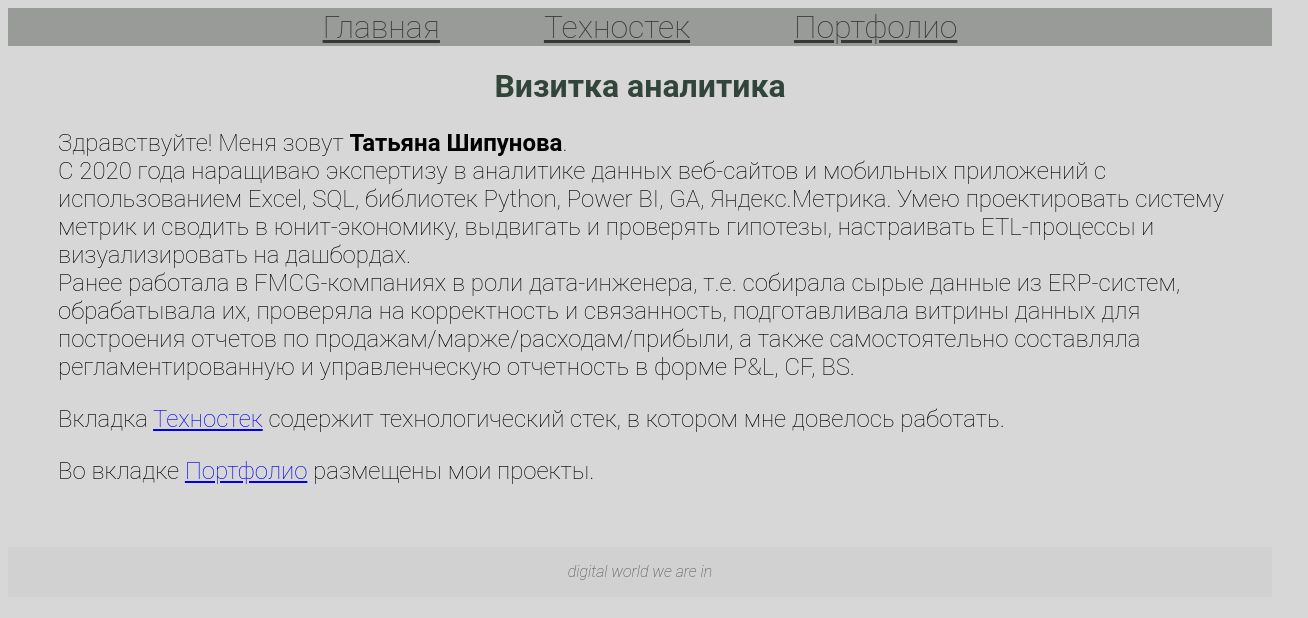
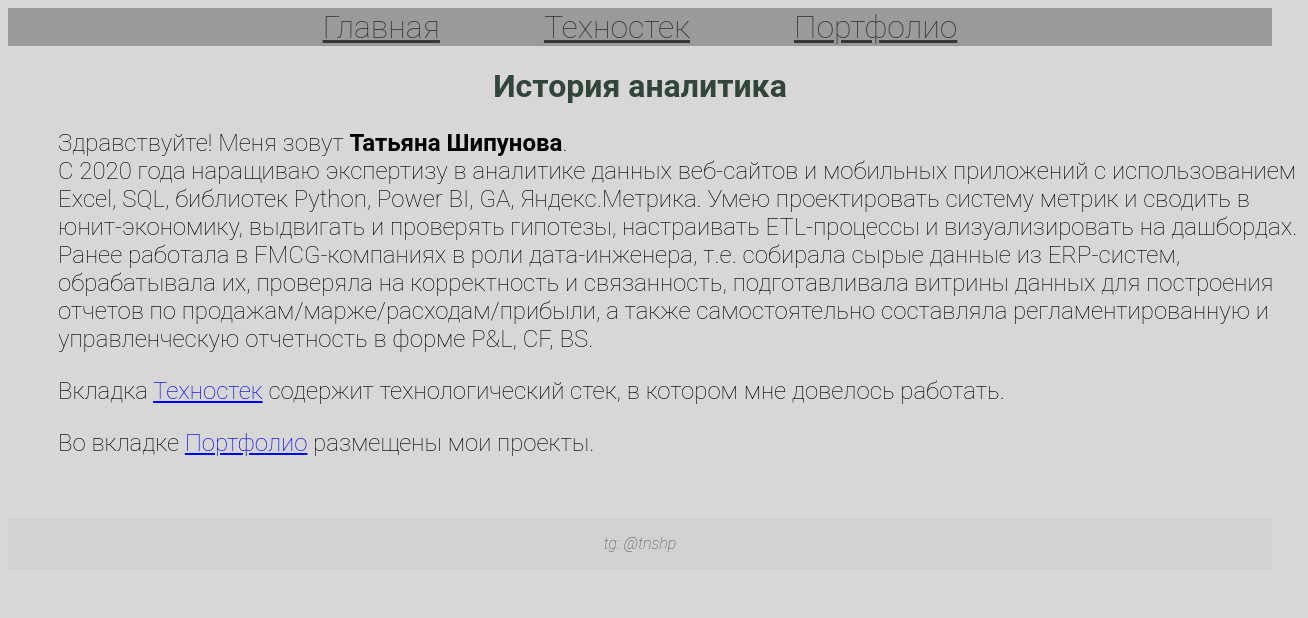
Before and after one commit to tanyashipunova/tanyashipunova.github.io, a plain HTML site: page index.html in a window 1280 px wide. Shown: the whole page, 1308 px wide, since content can reach past the window. Drawn offline with Linux system fonts and the light colour scheme.

Commit message:
Update index.html
- h1 changed
- div class center added
- div class footer changed

```diff
--- a/index.html
+++ b/index.html
@@ -15,7 +15,9 @@
         <a href="mypotfolio.html">Портфолио</a>
     </div>
 
-    <h1>Визитка аналитика</h1>
+    <h1>История аналитика</h1>
+
+    <div class="center">
 
     <p>
         Здравствуйте! Меня зовут <b>Татьяна Шипунова</b>.
@@ -40,8 +42,10 @@
     </p>
     <br><br>
 
+    </div>
+
     <div class="footer">
-        <em>digital world we are in</em>
+        <em>tg: @tnshp</em>
     </div>
 
 </body>
```
